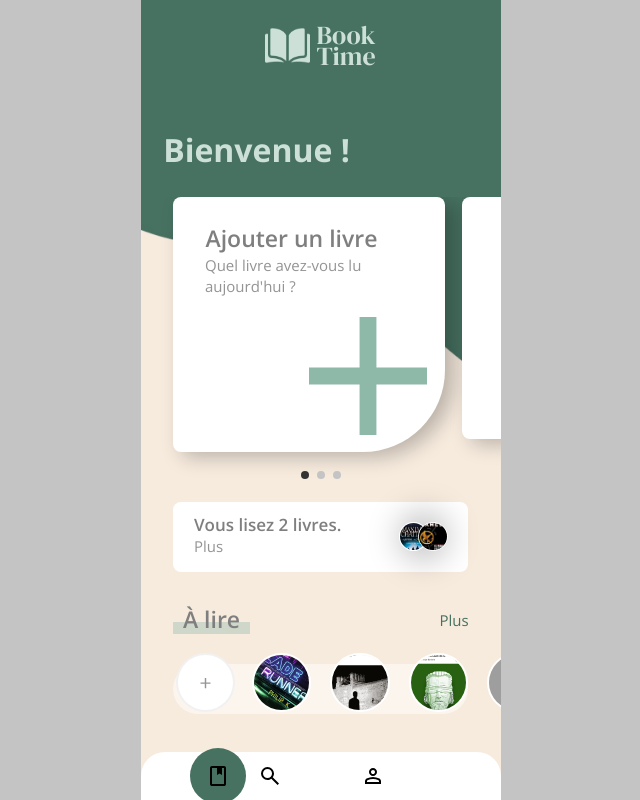
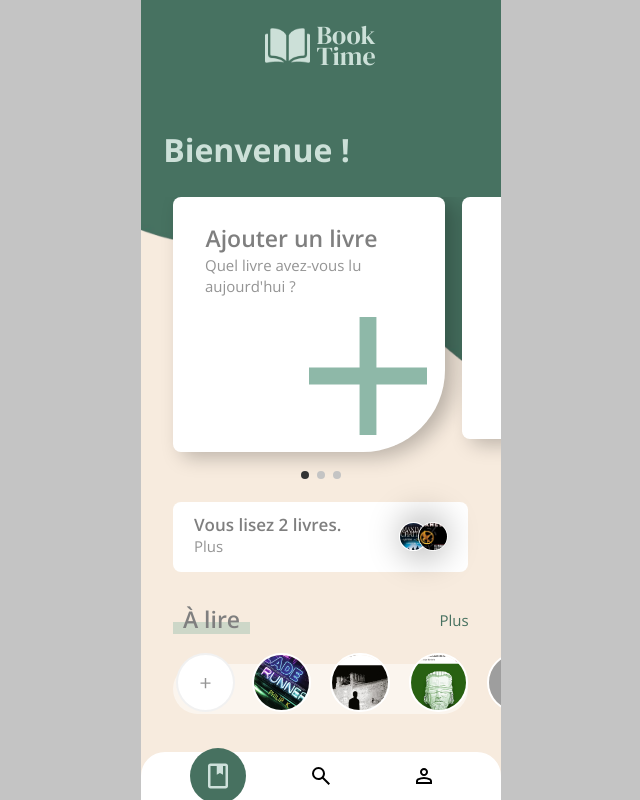
Before and after one commit to Oyannax/book-time-3, a PHP site: page / in a window 1280 px wide. Shown: the whole page, without its empty margins (319-959 px from the left). Run offline with PHP 8.4, Linux system fonts and the light colour scheme; grey boxes are pictures that could not be loaded.

Commit message:
improve nav bar & global style

```diff
--- a/index.html
+++ b/index.html
@@ -46,11 +46,11 @@
                             <button class="prev">Précédent</button>
                             <button class="next">Suivant</button>
                         </div> -->
-                        <div class="carousel-dots">
-                            <span class="dot active-dot"></span>
-                            <span class="dot inactive-dot"></span>
-                            <span class="dot inactive-dot"></span>
-                        </div>
+                    </div>
+                    <div class="carousel-dots">
+                        <span class="dot active-dot"></span>
+                        <span class="dot inactive-dot"></span>
+                        <span class="dot inactive-dot"></span>
                     </div>
                 </div>
             </section>
@@ -92,9 +92,10 @@
             </section>
         </main>
         <nav class="nav-bar">
-            <div class="active-icon">
+            <div class="active-icon book">
                 <img src="img/book-icon.svg" alt="book icon" class="nav-icon">
             </div>
+            <img src="img/book-icon.svg" alt="book icon" class="nav-icon">
             <img src="img/search-icon.svg" alt="search icon" class="nav-icon">
             <img src="img/profile-icon.svg" alt="profile icon" class="nav-icon">
         </nav>
--- a/style.css
+++ b/style.css
@@ -134,6 +134,8 @@ body {
     width: 360px;
     height: 295px;
     overflow: hidden;
+    overflow-x: scroll;
+    scrollbar-width: none;
 }
 
 .carousel-content {
@@ -394,8 +396,7 @@ body {
 
 .active-icon {
     position: absolute;
-    top: -4px;
-    left: 49px;
+    /* top: -4px; */
     width: 56px;
     height: 56px;
     display: flex;
@@ -405,8 +406,13 @@ body {
     border-radius: 28px;
 }
 
+.active-icon.book {
+    left: 49px;
+}
+
 .active-icon .nav-icon {
     position: relative;
-    width: 24px;
+    /* width: 24px; */
     height: 30px;
+    filter: invert(98%) sepia(8%) saturate(417%) hue-rotate(81deg) brightness(91%) contrast(93%);
 }
```
